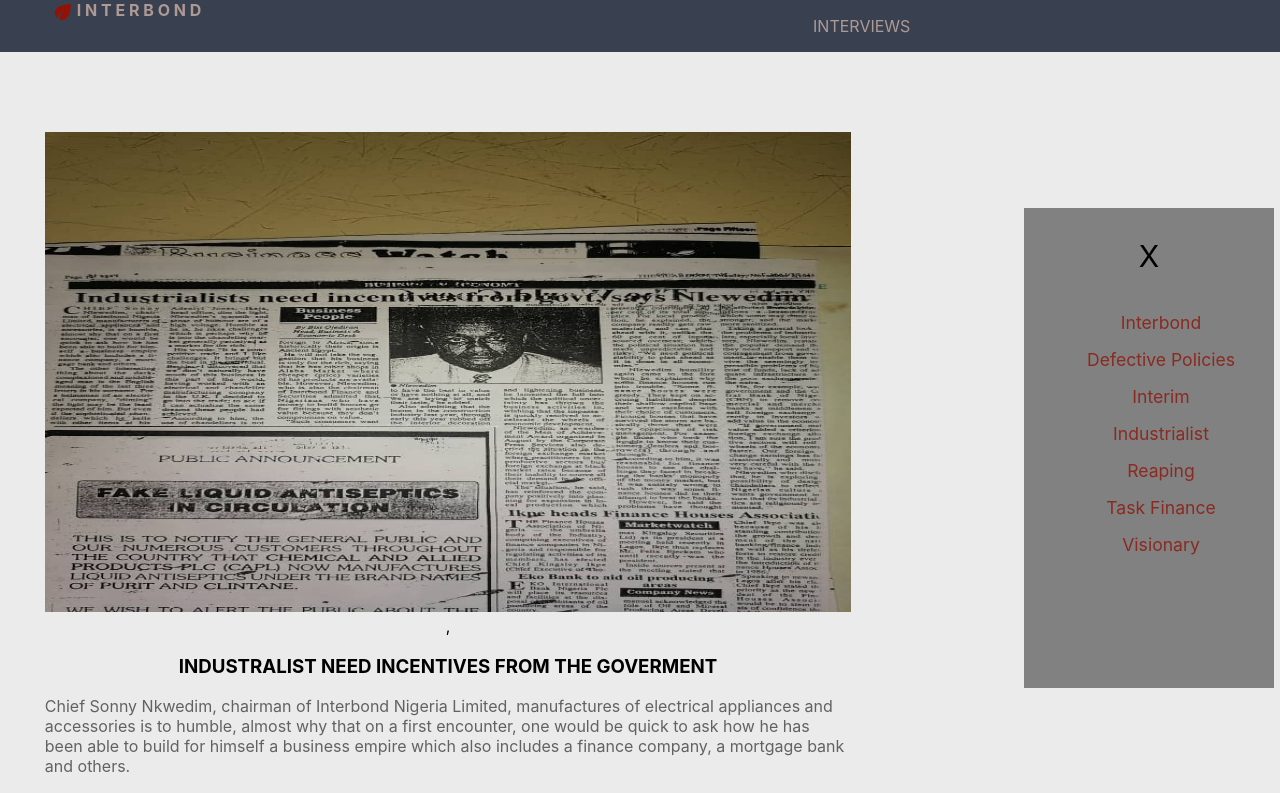
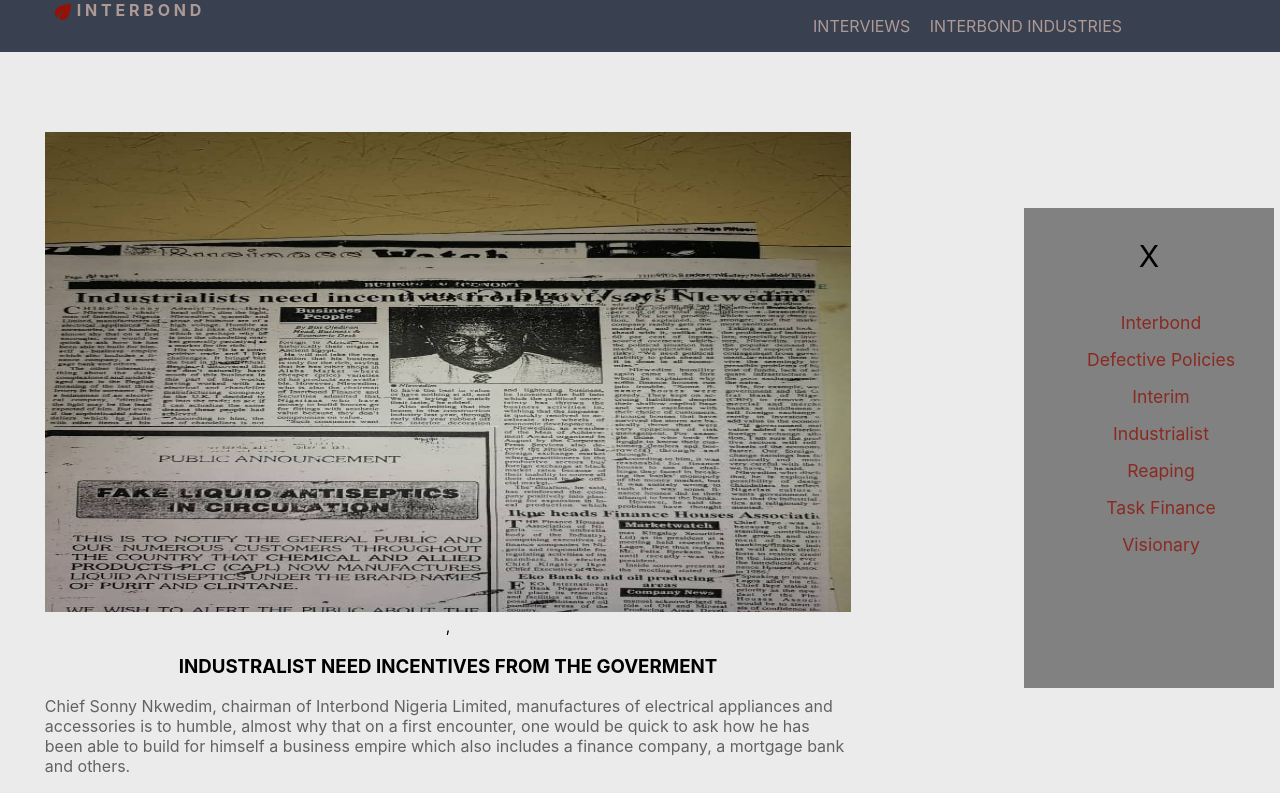
Before and after one commit to okorie2/interbond, a React (Create React App) app: page /industrialist in a window 1280 px wide. Shown: the top 793 px of the page. Built offline with nearby package versions, Linux system fonts and the light colour scheme; a web font is replaced by a local one.

Commit message:
addedd link

```diff
--- a/src/components/Navbar/Header.js
+++ b/src/components/Navbar/Header.js
@@ -17,6 +17,9 @@
           <li className="option item" onClick={closeMobileMenu}>
             <Link to="/interview">INTERVIEWS</Link>
           </li>
+          <li className="option item" onClick={closeMobileMenu}>
+            <Link to="/interbondindustries">INTERBOND INDUSTRIES</Link>
+          </li>
         </ul>
       </div>
     </div>
```
Also changed, not shown: 1 other file (tests, documents, lock files or other folders).
